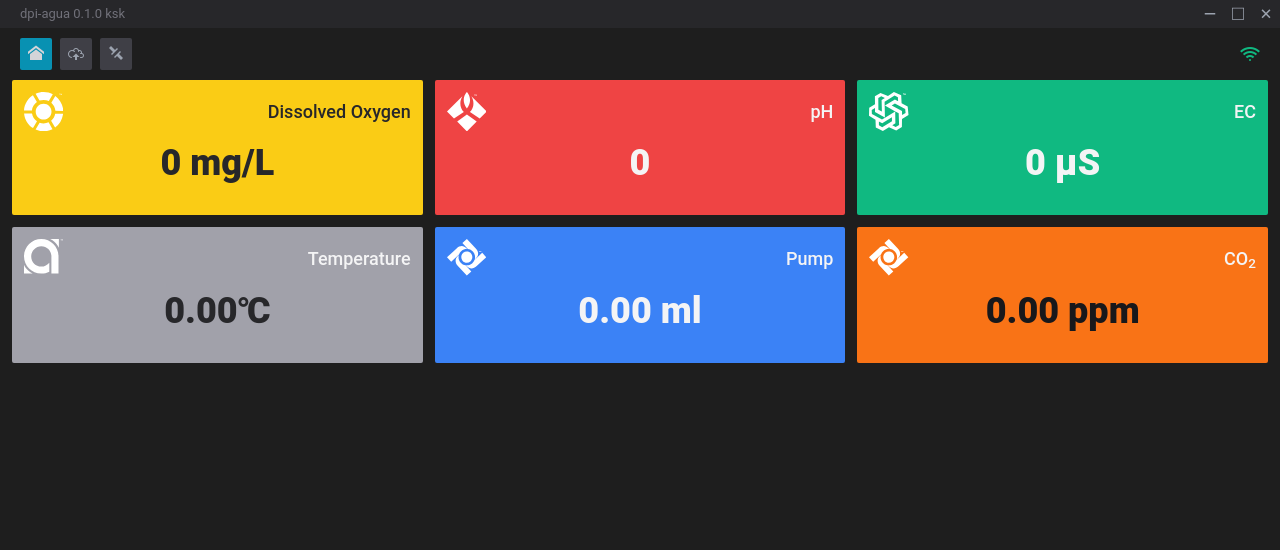
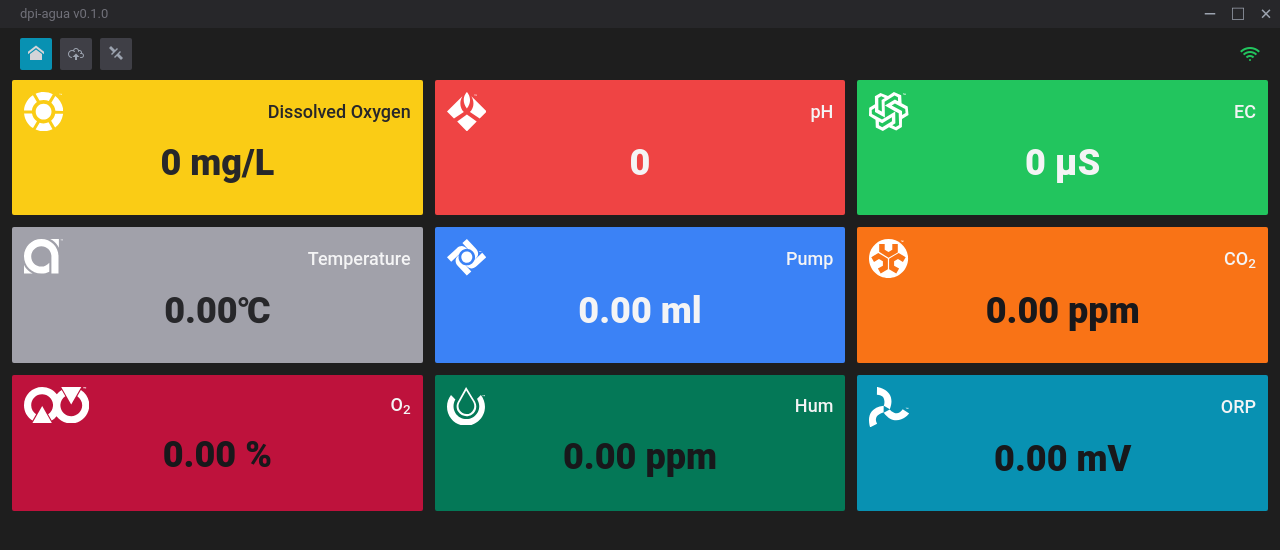
Before and after one commit to simcle/dpi-agua, a Vue app: page / in a window 1280 px wide. Shown: the top 550 px of the page. Built offline with nearby package versions, Linux system fonts and the light colour scheme.

Commit message:
tambah tampilan sensor

```diff
--- a/src/App.vue
+++ b/src/App.vue
@@ -2,7 +2,7 @@
 	<div>
 		<div class="fixed w-full top-0 z-50">
 			<div class="flex items-center justify-between bg-gray-800 drag">
-				<div class="px-5 py-1 text-gray-500">dpi-agua 0.1.0 ksk</div>
+				<div class="px-5 py-1 text-gray-500">dpi-agua v0.1.0</div>
 				<div class="flex items-center">
 					<a href="#" @click="minimize" class="hover:bg-gray-700 py-1 px-2 cursor-auto"><i class="icon-minus3" style="font-size: 12px;"></i></a>
 					<a href="#" @click="maximize" class="hover:bg-gray-700 py-1 px-2 cursor-auto"><i class="icon-checkbox-unchecked" style="font-size: 12px;"></i></a>
--- a/src/views/dashboard/dashboard.vue
+++ b/src/views/dashboard/dashboard.vue
@@ -107,14 +107,10 @@
                     <div>
                         <svg class="fill-current text-white" version="1.1" xmlns="http://www.w3.org/2000/svg" xmlns:xlink="http://www.w3.org/1999/xlink" x="0px" y="0px" width="39.3px"
                             height="39.3px" viewBox="0 0 39.3 39.3" style="enable-background:new 0 0 39.3 39.3;" xml:space="preserve">
-                            <path d="M26.1,12.8c1.9,2.3,2.4,5.2,1.6,7.9c0-0.1,0.1-0.2,0.1-0.3l0.8-0.7c1.6-1.5,2.5-3.2,2.5-4.9
-                            c0-1.8-0.7-3.5-2.3-5.2L19.9,0l-4.5,4.1l5.5,5.9C22.8,10.2,24.7,11.2,26.1,12.8z M23.4,22.4c2.3-2,2.6-5.5,0.7-7.9
-                            c-2-2.3-5.5-2.6-7.9-0.7c-2.3,2-2.6,5.5-0.7,7.9C17.5,24.1,21,24.4,23.4,22.4z M14.4,11.9c1.7-1.4,3.7-2,5.7-1.9l0,0l-0.4-0.4
-                            c-1.5-1.6-3.2-2.5-4.9-2.5c-1.8,0-3.5,0.7-5.2,2.3L0,18.3l4.2,4.4l7.8-7.3C12.5,14.1,13.3,12.8,14.4,11.9z M35.2,13.8l-7.7,7.1l0,0
-                            c-0.5,1.3-1.3,2.5-2.4,3.5c-1.8,1.5-4,2.1-6.1,1.9l0.6,0.6c1.5,1.6,3.2,2.5,4.9,2.5c1.8,0,3.5-0.7,5.2-2.3l9.6-8.9L35.2,13.8z
-                            M13.5,23.5c-1.8-2.1-2.3-4.8-1.7-7.3l-0.7,0.6c-1.6,1.5-2.5,3.2-2.5,4.9c0,1.8,0.7,3.5,2.3,5.2l8.9,9.6l4.5-4.1l-5.7-6.2
-                            C16.6,26,14.8,25.1,13.5,23.5z M32,12.1h-0.3v-0.2h0.9v0.2h-0.3v1H32C32,13.1,32,12.1,32,12.1z M32.8,11.9h0.4l0.3,0.8l0,0l0.3-0.8
-                            h0.4v1.2h-0.3v-0.9l0,0l-0.3,0.9h-0.2l-0.3-0.9l0,0v0.9h-0.3C32.8,13.1,32.8,11.9,32.8,11.9z"/>
+                            <path d="M19.5,0C8.7,0,0,8.7,0,19.5S8.7,39,19.5,39s19.6-8.7,19.6-19.5S30.3,0,19.5,0z M18.9,30.2l-7.2,4.2l-2.8-4.8
+                            l5-2.9v-4.4L10,20l-5,2.9l-2.7-4.6l7-4.4l9.6,5.9V30.2z M10.4,13.1L10.2,13V5h5.5v5.8l3.8,2.2l3.8-2.2V5h5.5v8.4l-9.2,5.3L10.4,13.1
+                            z M29,20l-3.9,2.3v4.4l5,2.9l-2.8,4.8l-7.2-4.2V19.8l9.6-5.9l7,4.4L33.9,23L29,20z M32.2,1.8h-0.4V1.6h1v0.3h-0.4v1h-0.3V1.8H32.2z
+                            M33,1.6h0.4l0.3,0.8l0,0L34,1.6h0.4v1.3h-0.3v-1l0,0l-0.3,1h-0.2l-0.3-1l0,0v1H33V1.6z"/>
                         </svg>
                     </div>
                     <div class="text-gray-100 font-medium text-lg">CO<sub>2</sub></div>
@@ -122,6 +118,67 @@
                 <div class="text-center text-4xl font-extrabold text-gray-900 mb-5">0.00 ppm</div>
             </div>
             <!-- /end co2 -->
+
+            <!-- O2 -->
+            <div class="col-span-1 bg-rose-700 p-3 rounded-sm">
+                <div class="flex items-center justify-between mb-3">
+                    <div>
+                        <svg class="fill-current text-white" version="1.1" xmlns="http://www.w3.org/2000/svg" xmlns:xlink="http://www.w3.org/1999/xlink" x="0px" y="0px" width="65.3px"
+                        height="36.6px" viewBox="0 0 65.3 36.6" style="enable-background:new 0 0 65.3 36.6;" xml:space="preserve">
+                            <path d="M18.2,19L8.1,36.6h20.1L18.2,19z M56.9,2.9l-3.6,6.3c2.9,2,4.9,5.3,4.9,9.1c0,6-4.9,10.9-10.9,10.9
+                            c-5.8,0-10.5-4.5-10.9-10.2c0-0.3,0-0.6,0-0.9c0-0.2,0-0.4,0-0.6c0.3-3.5,2.1-6.5,4.9-8.3l-3.6-6.3c-2,1.2-3.6,2.7-4.9,4.4
+                            C29.5,2.9,24.2,0,18.2,0C8.2,0,0,8.1,0,18.2c0,6.5,3.4,12.2,8.5,15.4l3.6-6.3c-2.9-2-4.9-5.3-4.9-9.1c0-6,4.9-10.9,10.9-10.9
+                            c5.8,0,10.5,4.5,10.9,10.2c0,0.3,0,0.6,0,0.9c0,0.2,0,0.4,0,0.6c-0.3,3.5-2.1,6.5-4.9,8.3l3.6,6.3c1.9-1.2,3.5-2.7,4.8-4.4
+                            c3.3,4.4,8.6,7.3,14.6,7.3c10,0,18.2-8.1,18.2-18.2C65.4,11.9,62,6.2,56.9,2.9z M47.2,17.6L57.3,0H37.2L47.2,17.6z M59.3,0.3h-0.4V0
+                            h1.2v0.3h-0.4v1.3h-0.3V0.3H59.3z M60.3,0h0.5l0.4,1l0,0l0.4-1h0.5v1.6h-0.4V0.4l0,0l-0.4,1.2H61l-0.4-1.2l0,0v1.2h-0.3V0z"/>
+                        </svg>
+                    </div>
+                    <div class="text-gray-100 font-medium text-lg">O<sub>2</sub></div>
+                </div>
+                <div class="text-center text-4xl font-extrabold text-gray-900 mb-5">0.00 %</div>
+            </div>
+            <!-- /end o2 -->
+
+            <!-- Hum -->
+            <div class="col-span-1 bg-emerald-700 p-3 rounded-sm">
+                <div class="flex items-center justify-between mb-3">
+                    <div>
+                        <svg class="fill-current text-white" version="1.1" xmlns="http://www.w3.org/2000/svg" xmlns:xlink="http://www.w3.org/1999/xlink" x="0px" y="0px" width="37.99px"
+                            height="38.81px" viewBox="0 0 37.99 38.81" style="enable-background:new 0 0 37.99 38.81;" xml:space="preserve">
+                            <path d="M11.29,13.9l0.5-0.7C11.59,13.4,11.39,13.6,11.29,13.9z M28.19,14.9L28.19,14.9l-0.1-0.2
+                                c-0.1-0.2-0.2-0.3-0.3-0.5c-0.1-0.1-0.2-0.3-0.3-0.4L19.09,0l-7.8,13.9l0,0c0.2-0.3,0.3-0.5,0.5-0.7l-0.5,0.7
+                                c-2.1,3.1-2.3,7.3-0.2,10.7c2.9,4.6,8.9,6.1,13.6,3.2C28.99,25.1,30.59,19.4,28.19,14.9z M23.59,25.9c-3.7,2.3-8.6,1.1-10.9-2.6
+                                c-1.7-2.7-1.5-6.1,0.2-8.6l0,0l6.3-11.1l6.8,11c0.1,0.1,0.2,0.2,0.2,0.3c0.1,0.1,0.1,0.3,0.2,0.4l0.1,0.1l0,0
+                                C28.29,19.2,27.09,23.7,23.59,25.9z M12.89,14.8l0.4-0.6C13.19,14.4,12.99,14.6,12.89,14.8z M33.89,8l-4,3.9l0.1,0.2
+                                c0.1,0.2,0.3,0.4,0.4,0.5c0.1,0.2,0.2,0.4,0.3,0.6l0.1,0.2l0,0c3.1,5.9,1.1,13.3-4.7,16.8c-6,3.7-13.9,1.8-17.7-4.2
+                                c-2.6-4.2-2.4-9.4,0-13.4l-4.4-4.5c-5.3,6.8-5.4,16.6,0.2,23.6c6.6,8.2,18.6,9.5,26.7,2.9S40.39,16.2,33.89,8z M35.79,8.2h-0.4V8h1
+                                v0.2h-0.4v1h-0.3v-1H35.79z M36.59,8h0.4l0.3,0.8l0,0l0.3-0.8h0.4v1.2h-0.3v-1l0,0l-0.3,1h-0.2l-0.3-1l0,0v1h-0.3
+                                C36.59,9.2,36.59,8,36.59,8z"/>
+                        </svg>
+                    </div>
+                    <div class="text-gray-100 font-medium text-lg">Hum</div>
+                </div>
+                <div class="text-center text-4xl font-extrabold text-gray-900 mb-5">0.00 ppm</div>
+            </div>
+            <!-- /end Hum -->
+
+            <!-- Hum -->
+            <div class="col-span-1 bg-cyan-600 p-3 rounded-sm">
+                <div class="flex items-center justify-between mb-3">
+                    <div>
+                        <svg class="fill-current text-white" version="1.1" xmlns="http://www.w3.org/2000/svg" xmlns:xlink="http://www.w3.org/1999/xlink" x="0px" y="0px" width="40.21px"
+                        height="40.3px" viewBox="0 0 40.21 40.3" style="enable-background:new 0 0 40.21 40.3;" xml:space="preserve">
+                            <path d="M7.91,7.7L8.01,0c0,0,20.3,2.5,12.8,22.2l-5.9-3.5C14.91,18.7,18.41,7.7,7.91,7.7z M8.11,36.8l-6.9,3.5
+                            c0,0-7.2-19.1,13.5-21.6l-0.1,6.8C14.61,25.6,3.21,27.6,8.11,36.8z M33.71,22.3l6.5,4.2c0,0-13,15.8-25.5-0.8l6-3.3
+                            C20.61,22.3,28.11,31.1,33.71,22.3z M37.11,21h-0.4v-0.3h1V21h-0.4v1h-0.3v-1H37.11z M37.91,20.8h0.4l0.3,0.8l0,0l0.3-0.8h0.4v1.3
+                            h-0.3v-1l0,0l-0.3,1h-0.2l-0.3-1l0,0v1h-0.3C37.91,22.1,37.91,20.8,37.91,20.8z"/>
+                        </svg>
+                    </div>
+                    <div class="text-gray-100 font-medium text-lg">ORP</div>
+                </div>
+                <div class="text-center text-4xl font-extrabold text-gray-900 mb-5">0.00 mV</div>
+            </div>
+            <!-- /end Hum -->
         </div>
     </div>
 </template>
--- a/tailwind.config.js
+++ b/tailwind.config.js
@@ -12,10 +12,12 @@ module.exports = {
       gray: colors.gray,
       red: colors.red,
       yellow: colors.yellow,
-      green: colors.emerald,
+      green: colors.green,
+      emerald: colors.emerald,
       blue: colors.blue,
       cyan: colors.cyan,
-      orange: colors.orange
+      orange: colors.orange,
+      rose: colors.rose
     },
     extend: {},
   },
```
